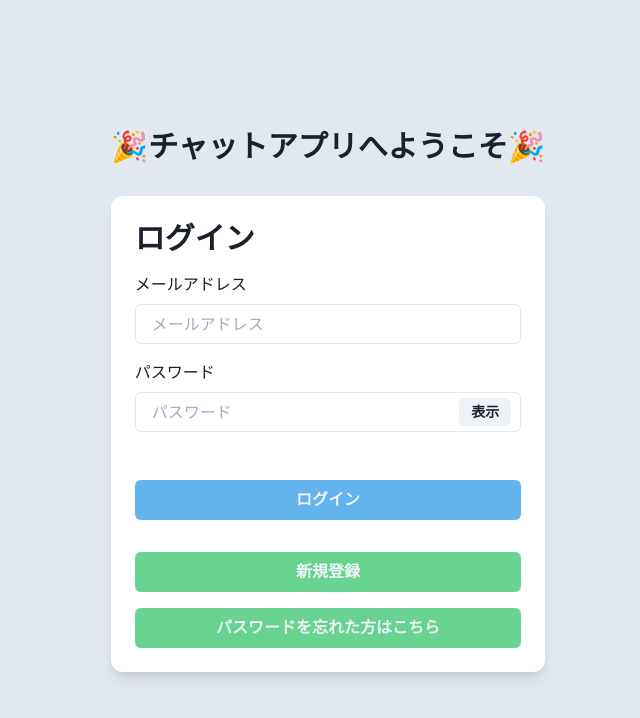
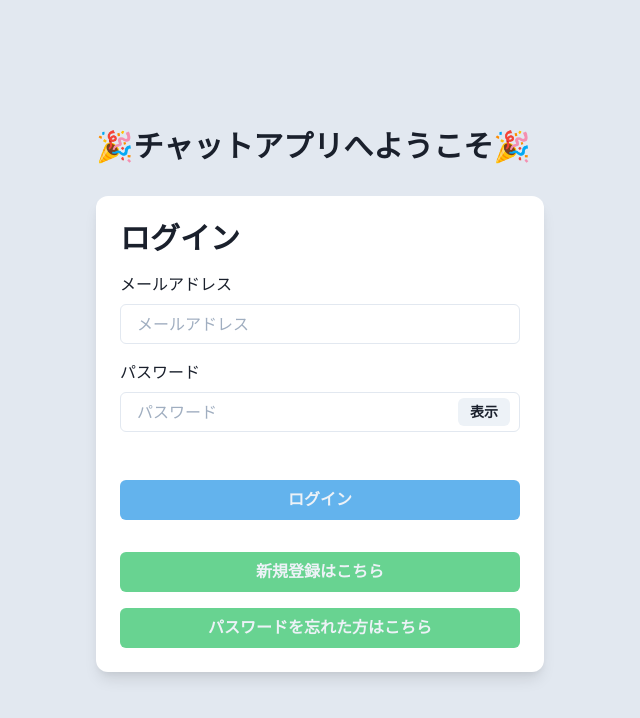
Before and after one commit to GrowUp-Haruno/react-firebase-auth, a React (Create React App) app: page / in a window 1280 px wide. Shown: the top 718 px of the page, without its empty margins (312-952 px from the left). Built offline with nearby package versions, Linux system fonts and the light colour scheme; no server answers.

Commit message:
コンポーネント切替ボタンを追加

```diff
--- a/src/components/SignIn.tsx
+++ b/src/components/SignIn.tsx
@@ -6,11 +6,12 @@ import Card from '../atoms/Card';
 import { Stack, Heading, Spacer } from '@chakra-ui/react';
 import SecondaryButton from '../atoms/SecondaryButton';
 
-export const SignIn: FC<{ setIsSignIn: Dispatch<SetStateAction<boolean>> }> = memo(
-  ({ setIsSignIn }) => {
+type PropsType = { setMode: Dispatch<SetStateAction<'SignIn' | 'SignUp' | 'ResetPassword'>> };
+
+export const SignIn: FC<PropsType> = memo(({ setMode }) => {
   const { inputValueState, buttonState, handleChangeObjectState, handleSubmit } = useSignIn();
   return (
-      <Stack spacing={8} mx={'auto'} maxW={'lg'} py={12} px={6}>
+    <Stack spacing={8} mx={'auto'} maxW={'xl'} minW={'lg'} py={12} px={6}>
       <Heading fontSize="3xl">🎉チャットアプリへようこそ🎉</Heading>
       <Card>
         <FormInterfase<AcountUserTypes>
@@ -36,17 +37,21 @@ export const SignIn: FC<{ setIsSignIn: Dispatch<SetStateAction<boolean>> }> = me
           buttonState={buttonState}
         />
         <Spacer />
-          <SecondaryButton buttonName="新規登録" type="button" buttonState={buttonState} />
+        <SecondaryButton
+          buttonName="新規登録はこちら"
+          type="button"
+          buttonState={buttonState}
+          onClick={() => setMode('SignUp')}
+        />
         <SecondaryButton
           buttonName="パスワードを忘れた方はこちら"
           type="button"
           buttonState={buttonState}
+          onClick={() => setMode('ResetPassword')}
         />
-
       </Card>
     </Stack>
   );
-  }
-);
+});
 
 SignIn.displayName = 'SignIn';
--- a/src/components/SignUp.tsx
+++ b/src/components/SignUp.tsx
@@ -1,16 +1,22 @@
-import { FC, memo } from 'react';
+import { Heading, Spacer, Stack } from '@chakra-ui/react';
+import { Dispatch, FC, memo, SetStateAction } from 'react';
 import Card from '../atoms/Card';
+import SecondaryButton from '../atoms/SecondaryButton';
 import { FormInterfase } from '../interface/FormInterfase';
 
 import { useSignUp } from './hooks/useSignUp';
 import { AcountUserTypes } from './types/typeSign';
 
-export const SignUp: FC = memo(() => {
+type PropsType = { setMode: Dispatch<SetStateAction<'SignIn' | 'SignUp' | 'ResetPassword'>> };
+
+export const SignUp: FC<PropsType> = memo(({ setMode }) => {
   const { inputValueState, buttonState, handleChangeObjectState, handleSubmit } = useSignUp();
   return (
+    <Stack spacing={8} mx={'auto'} maxW={'xl'} minW={'lg'} py={12} px={6}>
+      <Heading fontSize="3xl">ユーザー登録</Heading>
       <Card>
         <FormInterfase<AcountUserTypes>
-        formTitle="ユーザー登録"
+
           inputParts={[
             {
               labelName: 'メールアドレス',
@@ -31,7 +37,21 @@ export const SignUp: FC = memo(() => {
           buttonName="登録"
           buttonState={buttonState}
         />
+        <Spacer />
+        <SecondaryButton
+          buttonName="ログインはこちら"
+          type="button"
+          buttonState={buttonState}
+          onClick={() => setMode('SignIn')}
+        />
+        <SecondaryButton
+          buttonName="パスワードを忘れた方はこちら"
+          type="button"
+          buttonState={buttonState}
+          onClick={() => setMode('ResetPassword')}
+        />
       </Card>
+    </Stack>
   );
 });
 
```
Lines whose indentation alone changed are shown as unchanged.
